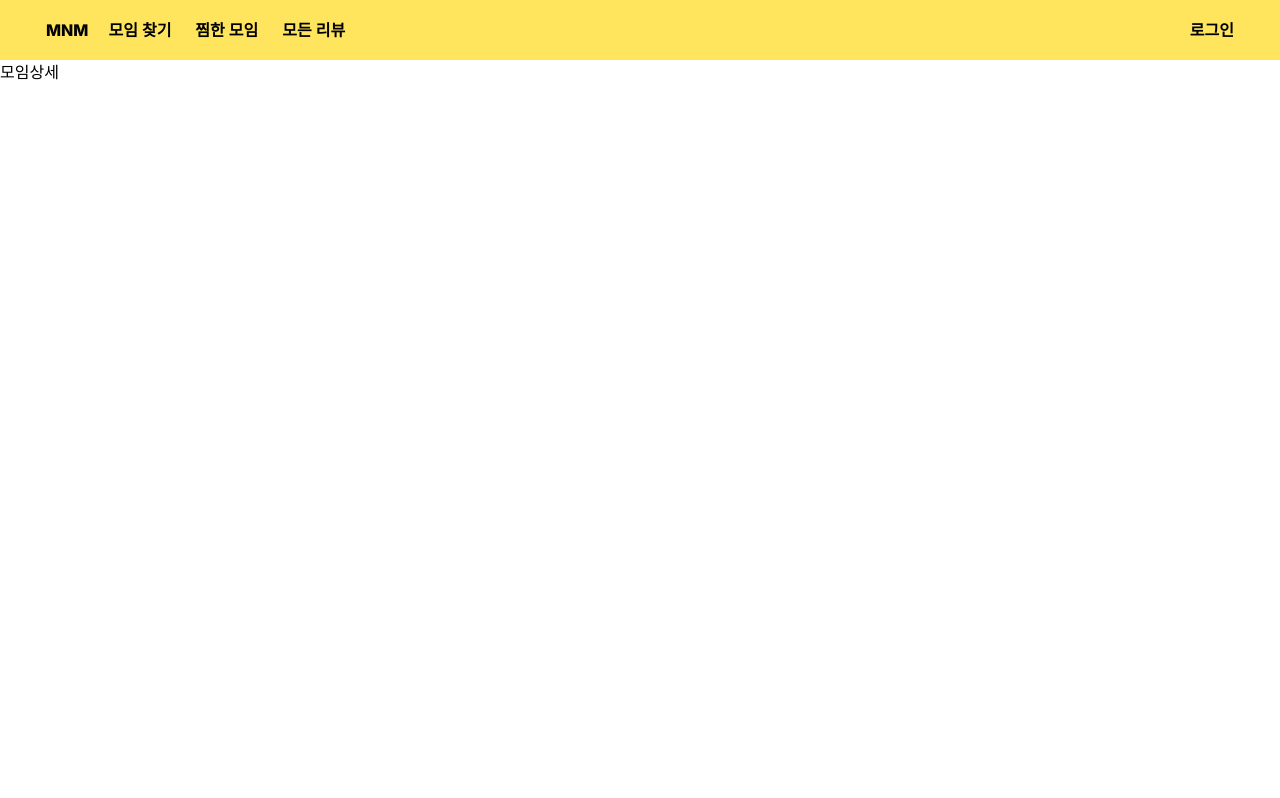
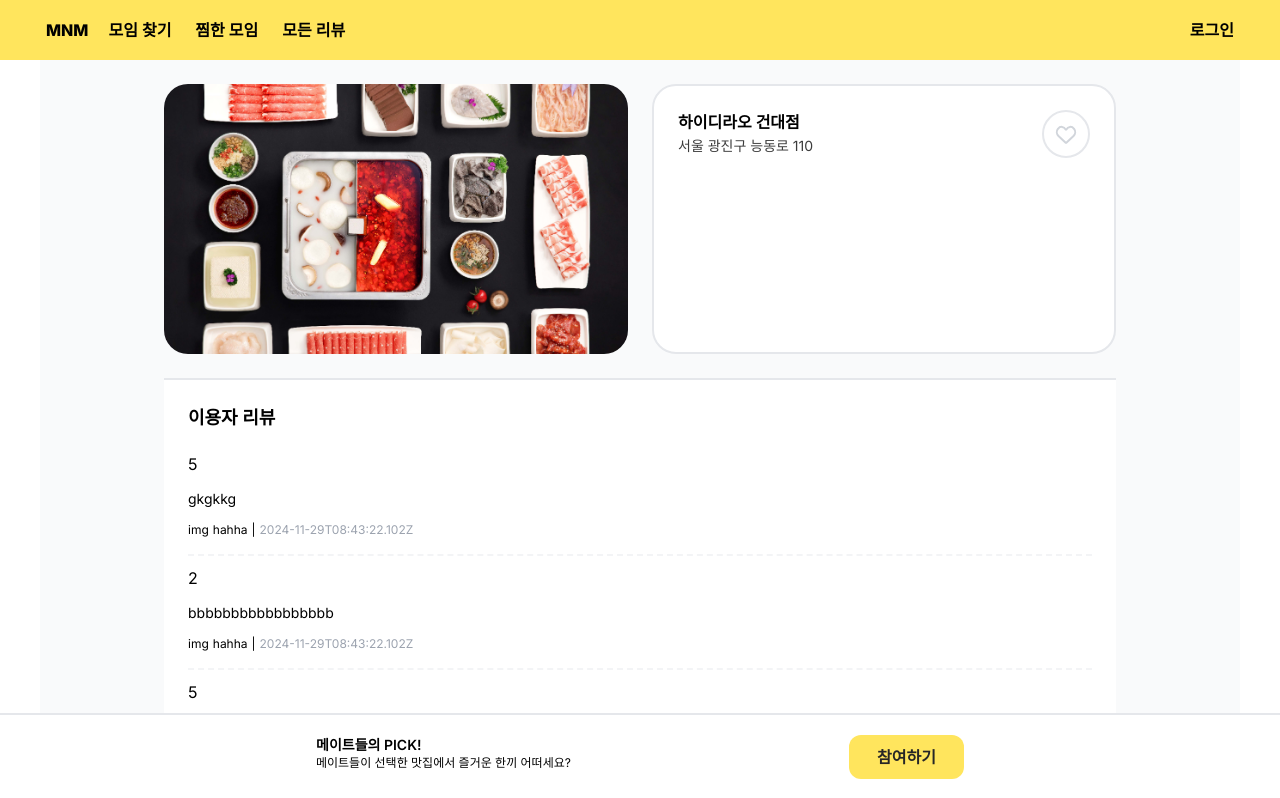
Before and after one commit to FESI5-team9/Frountend, a Next.js app: page /groupDetail/1 in a window 1280 px wide. Shown: the top 798 px of the page. Built offline with nearby package versions, Linux system fonts and the light colour scheme.

Commit message:
MNM-41-feat: detail page 구현

```diff
--- a/src/app/groupDetail/[id]/page.tsx
+++ b/src/app/groupDetail/[id]/page.tsx
@@ -1,5 +1,132 @@
+"use client";
+
+// import { useParams } from "next/navigation";
+import Button from "@/components/Button/Button";
+import FavoriteButton from "@/components/Button/FavoriteButton";
+
+const MOCK_DETAIL = {
+  id: 123,
+  type: "restaurant",
+  name: "하이디라오 건대점",
+  dateTime: "2024-12-02T04:16:28.268Z",
+  location: "서울",
+  address1: "서울 광진구",
+  address2: "서울 광진구 능동로 110",
+  description: "모임 설명이에요",
+  image: "/images/image.png",
+  favorite: false,
+};
+
+const MOCK_REVIEWS = [
+  {
+    id: 1,
+    score: 5,
+    comment: "gkgkkg",
+    createdAt: "2024-11-29T08:43:22.102Z",
+    user: {
+      nickname: "hahha",
+      image: "",
+    },
+  },
+  {
+    id: 3,
+    score: 2,
+    comment: "bbbbbbbbbbbbbbbbb",
+    createdAt: "2024-11-29T08:43:22.102Z",
+    user: {
+      nickname: "hahha",
+      image: "",
+    },
+  },
+  {
+    id: 5,
+    score: 5,
+    comment: "assfdgsdfgfdgfd",
+    createdAt: "2024-11-29T08:43:22.102Z",
+    user: {
+      nickname: "hahha",
+      image: "",
+    },
+  },
+  {
+    id: 7,
+    score: 5,
+    comment: "gkgkkg",
+    createdAt: "2024-11-29T08:43:22.102Z",
+    user: {
+      nickname: "hahha",
+      image: "",
+    },
+  },
+];
+
 function GroupDetailPage() {
-  return <div>모임상세</div>;
+  // const { id } = useParams();
+
+  const submitJoin = () => {
+    // console.log("button clicked", id);
+  };
+
+  return (
+    <div className="mx-auto h-[calc(100vh-60px)] max-w-[1200px]">
+      <div className="h-[calc(100vh-60px)] bg-[#F9FAFB]">
+        <div
+          className={`mx-4 grid grid-cols-1 gap-3 py-4 tablet:mx-8 tablet:grid-cols-2 tablet:gap-6 tablet:p-6 desktop:mx-[62px] desktop:px-[62px]`}
+        >
+          <div
+            style={{ backgroundImage: `url(${MOCK_DETAIL.image})` }}
+            className="h-[180px] rounded-3xl bg-yellow-primary bg-cover bg-center bg-no-repeat tablet:h-[240px] desktop:h-[270px]"
+          ></div>
+          <div className="h-[240px] rounded-3xl border-2 border-[#e5e7eb] bg-white p-6 desktop:h-[270px]">
+            <div className="flex w-full justify-between">
+              <div>
+                <p className="mb-[2px] text-base font-semibold">{MOCK_DETAIL.name}</p>
+                <p className="text-sm text-[#3C3C3C]">{MOCK_DETAIL.address2}</p>
+              </div>
+              <FavoriteButton gatheringId={MOCK_DETAIL.id} />
+            </div>
+          </div>
+          <div className="border-t-2 border-[#e5e7eb] bg-white p-6 tablet:col-span-2">
+            <div className="h-[500px]">
+              <h3 className="mb-5 text-lg font-semibold">이용자 리뷰</h3>
+              <div className="flex flex-col gap-[10px]">
+                {MOCK_REVIEWS.map(review => (
+                  <div key={review.id} className="border-b-2 border-dashed border-[#F3F4F6] pb-4">
+                    <div className="flex h-[86px] flex-col justify-between">
+                      <div>{review.score}</div>
+                      <p className="text-sm">{review.comment}</p>
+                      <div className="flex gap-1 text-xs">
+                        <div className="flex gap-1">
+                          <span>img</span>
+                          <span>{review.user.nickname}</span>
+                        </div>
+                        <span className="">|</span>
+                        <span className="text-[#9CA3AF]">{review.createdAt}</span>
+                      </div>
+                    </div>
+                  </div>
+                ))}
+              </div>
+            </div>
+            <div className="max-w-[476px]">1 2 3 4 5 ...</div>
+          </div>
+        </div>
+        <div className="fixed bottom-0 left-0 h-[96px] w-full border-t-2 bg-white tablet:h-[84px] desktop:h-[87px]">
+          <div className="mx-auto flex max-w-[744px] justify-between px-6 py-5 tablet:px-12">
+            <div>
+              <p className="text-sm font-semibold">메이트들의 PICK!</p>
+              <p className="text-xs">메이트들이 선택한 맛집에서 즐거운 한끼 어떠세요?</p>
+            </div>
+            <div className="w-[115px]">
+              <Button className="bg-yellow-primary !text-[#262626]" onClick={submitJoin}>
+                참여하기
+              </Button>
+            </div>
+          </div>
+        </div>
+      </div>
+    </div>
+  );
 }
 
 export default GroupDetailPage;
--- /dev/null
+++ b/src/app/groupDetail/_components/Reviews.tsx
@@ -0,0 +1,3 @@
+export default function Reviews() {
+  return <div>Reviews</div>;
+}
```
Also changed, not shown: public/images/image.png (added).
